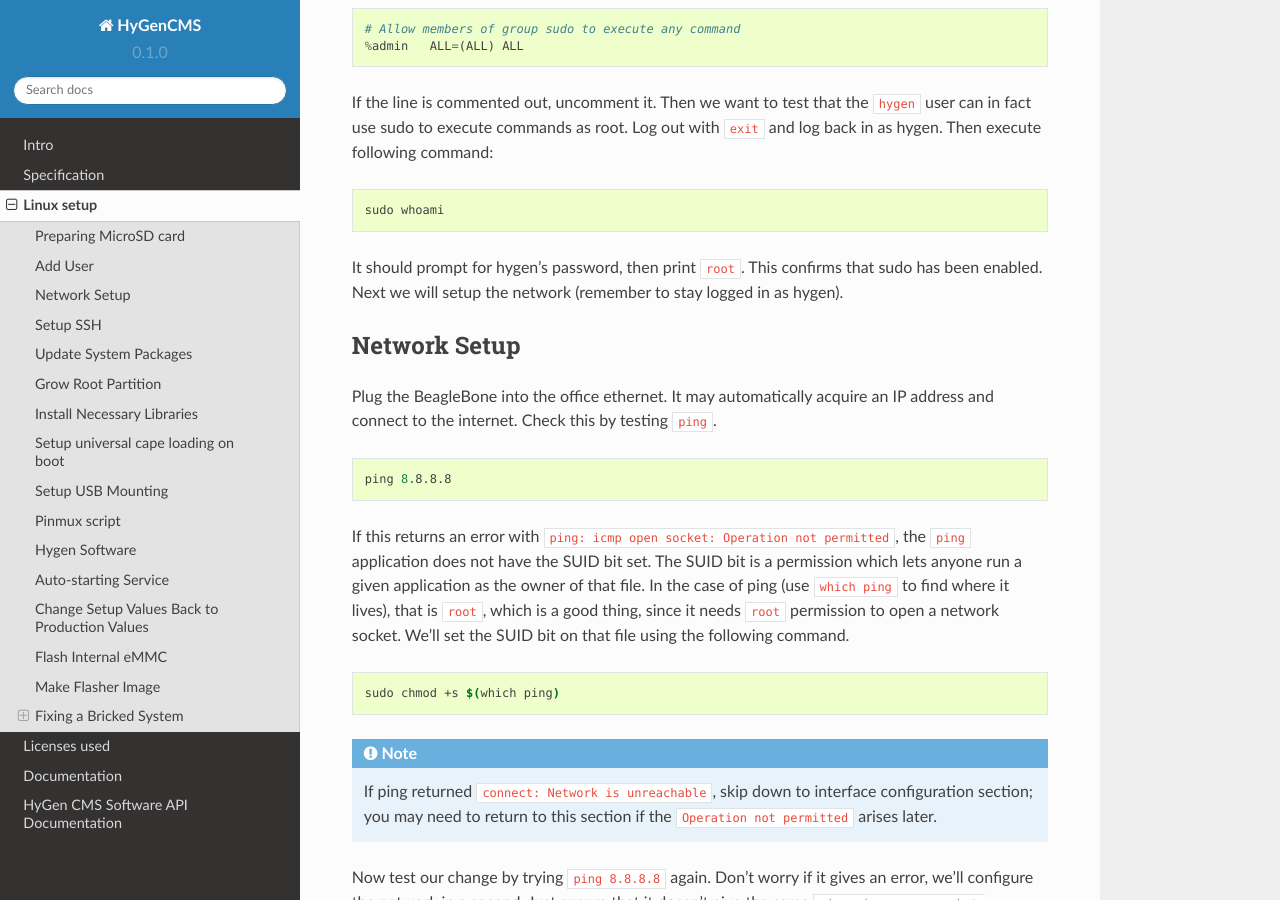
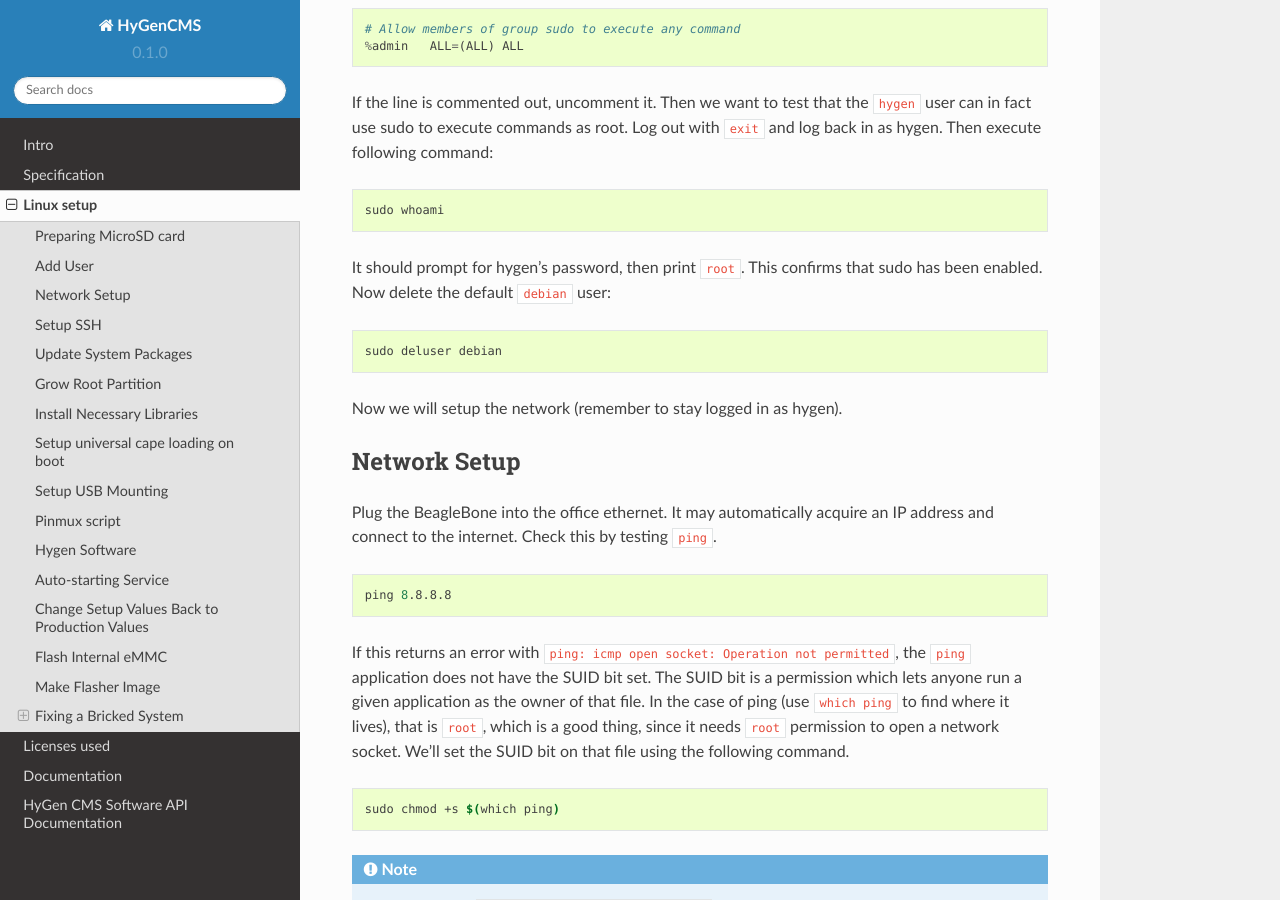
Before and after one commit to BillMarty/HyGenCMS, a Sphinx documentation site: the page built from docs/source/linuxsetup.txt, in a window 1280 px wide and 900 px high, scrolled down 1295 px. Built offline with Sphinx 7.4.7 and the Read the Docs theme 2.0.0, drawn with Linux system fonts in a browser that asks for light colours; some of the changed text lies outside the part shown.

Commit message:
Linux setup documentation improvements

```diff
--- a/docs/source/linuxsetup.txt
+++ b/docs/source/linuxsetup.txt
@@ -83,8 +83,13 @@ command:
     sudo whoami
 
 It should prompt for hygen's password, then print ``root``. This
-confirms that sudo has been enabled. Next we will setup the network
-(remember to stay logged in as hygen).
+confirms that sudo has been enabled. Now delete the default ``debian``
+user::
+
+    sudo deluser debian
+
+Now we will setup the network (remember to stay logged in as
+hygen).
 
 
 Network Setup
```
Also changed, not shown: other parts of docs/source/linuxsetup.txt (+3 -3 lines).
